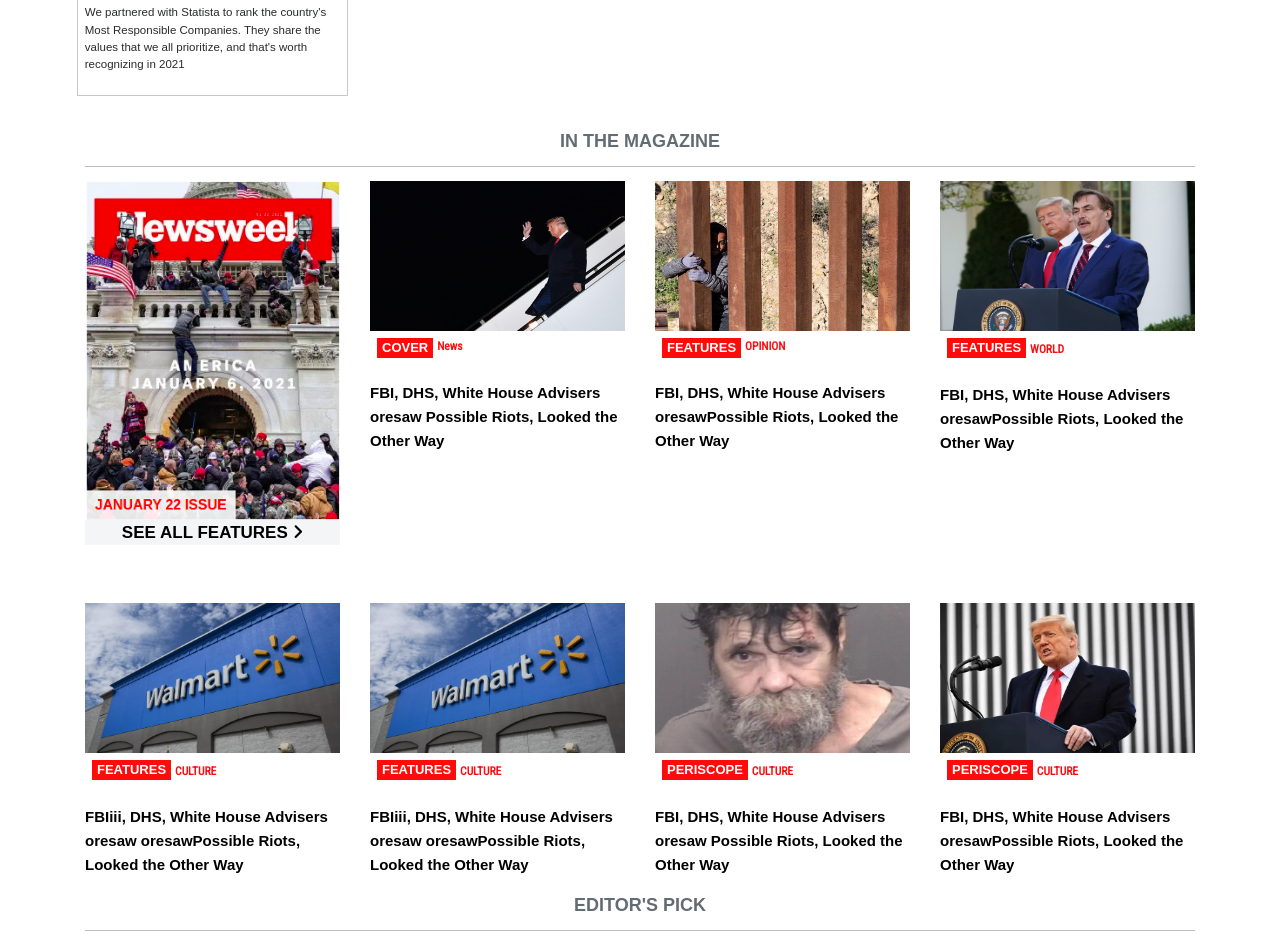
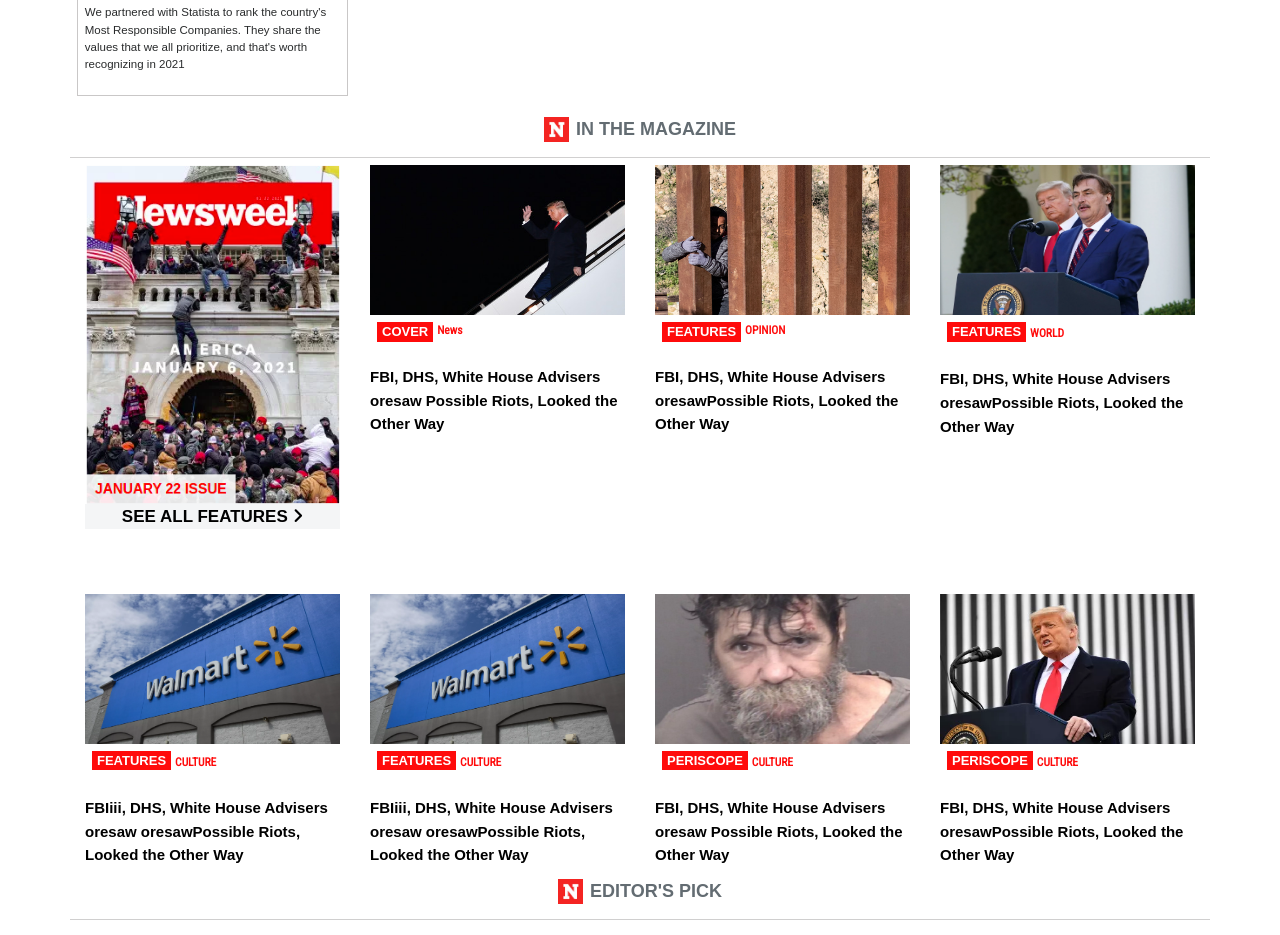
Before and after one commit to tanzila-abedin/newsweek, a website: page index.html in a window 1280 px wide. Shown: the part 2289-3224 px from the top of the page. Drawn offline with nearby package versions, Linux system fonts and the light colour scheme; files whose address does not match are found by name.

Commit message:
added newsweek logo

```diff
--- a/index.html
+++ b/index.html
@@ -848,15 +848,17 @@
 
       <div class="milestone3">
         <div class="maga-heading">
-          <div>
-
-          </div>
-          <h5 class="text-muted text-center font-weight-bold border-bottom">
+
+          <div class="block-flex-img" >
+            <img src="./img/n-logo.jpg" class="n-logo mr-2 mb-2" alt="">
+<h5 class="text-muted text-center font-weight-bold ">
             IN THE MAGAZINE
           </h5>
+          </div>
+
         </div>
         <div class="magazine">
-          <div class="row pt-2">
+          <div class="row pt-2 border-border-top my-2 pt-2">
 
              <!-- article-1 -->
             <div class="col-sm-12 col-md-3 col-lg-3 ">
@@ -1078,11 +1080,15 @@
                  <!----------------------------EDITOR'S PICK------->
 
         <div class="maga-heading">
-         <h5 class="text-muted text-center font-weight-bold pt-3 pb-3 border-bottom">
+          <div class="block-flex-img" >
+            <img src="./img/n-logo.jpg" class="n-logo mr-2 mb-3 mt-2 " alt="">
+            <h5 class="text-muted text-center font-weight-bold ">
             EDITOR'S PICK
           </h5>
+          </div>
+
         </div>
-<div class="row pt-3 border-bottom">
+<div class="row pt-3  border-bottom border-border-top">
   <div class="col-sm-12 m-0 p-1   col-md-3  col-lg-3">
         <div class="editor-item">
             <div class="photobox-editor">
@@ -2217,9 +2223,12 @@
 <!-- IN THE MAGAZINE -->
 <div class="magazine">
 
-          <h6 class=" text-center font-weight-bold my-2">
+           <div class="block-flex-img" >
+            <img src="./img/n-logo.jpg" class="n-logo mr-2 mb-3 mt-2" alt="">
+<h5 class="text-muted text-center font-weight-bold ">
             IN THE MAGAZINE
-          </h6>
+          </h5>
+          </div>
 
   <div class="row">
 <div class="magazine-item">
@@ -2299,9 +2308,12 @@
             </div>
   </div>
 
-          <h6 class=" text-center font-weight-bold mt-3 mb-2 border border-bottom">
+         <div class="block-flex-img" >
+            <img src="./img/n-logo.jpg" class="n-logo mr-2 mb-3 mt-2 " alt="">
+            <h5 class="text-muted text-center font-weight-bold ">
             EDITOR'S PICK
-          </h6>
+          </h5>
+          </div>
    <div class="row">
 <div class="magazine-item mt-2">
               <div class="mb-0 p-0">
--- a/media-queries.css
+++ b/media-queries.css
@@ -37,7 +37,6 @@
   .nav-middle .navbar-item a {
     font-size: 0.8rem;
   }
-
 
   .fa-user,
   .fa-bars {
--- a/style.css
+++ b/style.css
@@ -217,7 +217,8 @@
   display: block;
 }
 
-.more-stories-row {
+.more-stories-row,
+.border-border-top {
   border-top: 1px solid rgba(179, 177, 177, 0.603);
   padding: 0.5rem 0;
 }
@@ -230,6 +231,11 @@
 }
 
 /* MAGAZINE */
+
+.n-logo {
+  width: 25px;
+  height: 25px;
+}
 
 .magazine-item-first .maga-text {
   font-weight: bold;
@@ -265,6 +271,12 @@
   flex-direction: row;
   margin: 3px;
   padding: 4px;
+}
+
+.block-flex-img {
+  display: flex;
+  justify-content: center;
+  align-items: center;
 }
 
 /* EDITORS */
```
